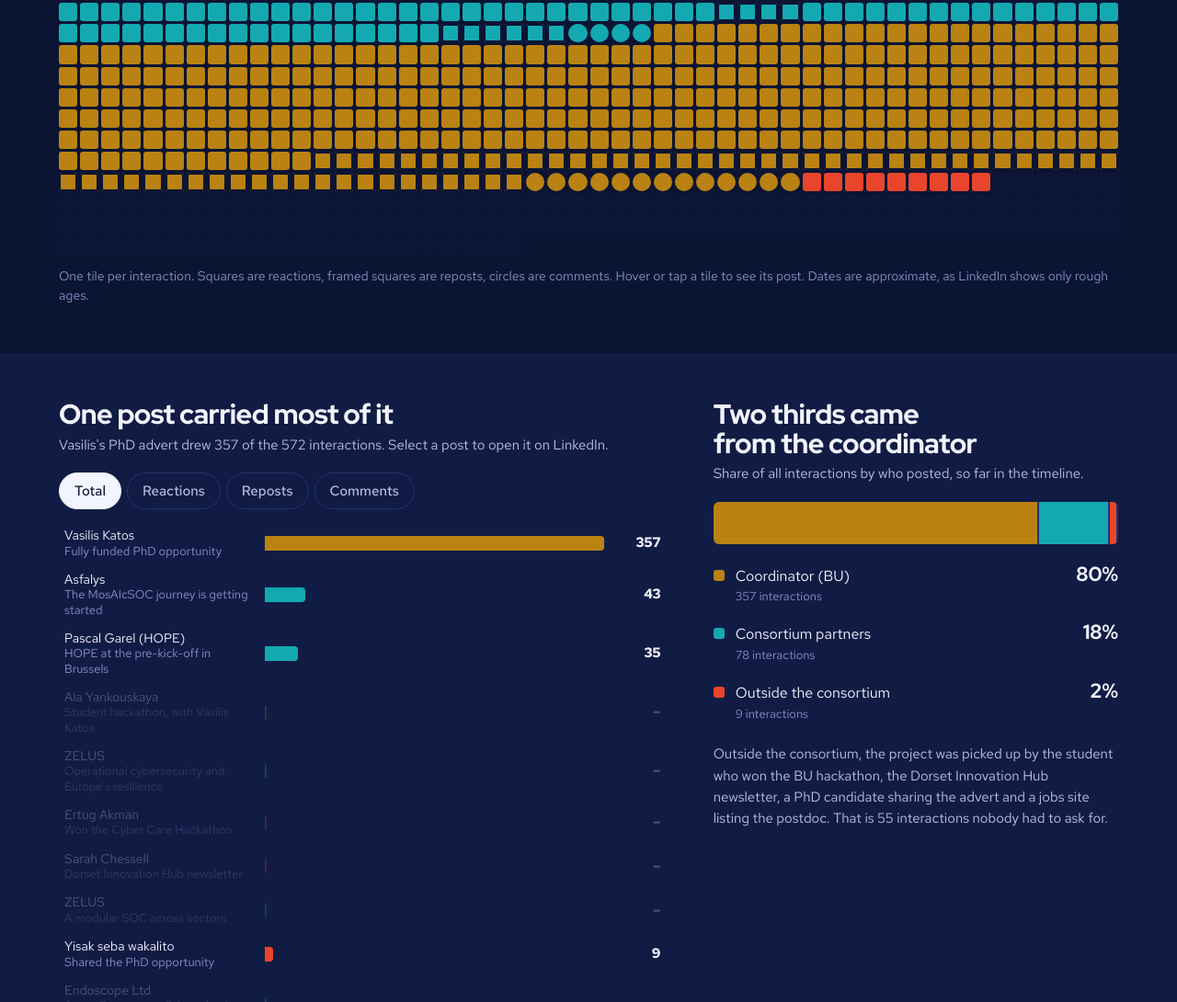
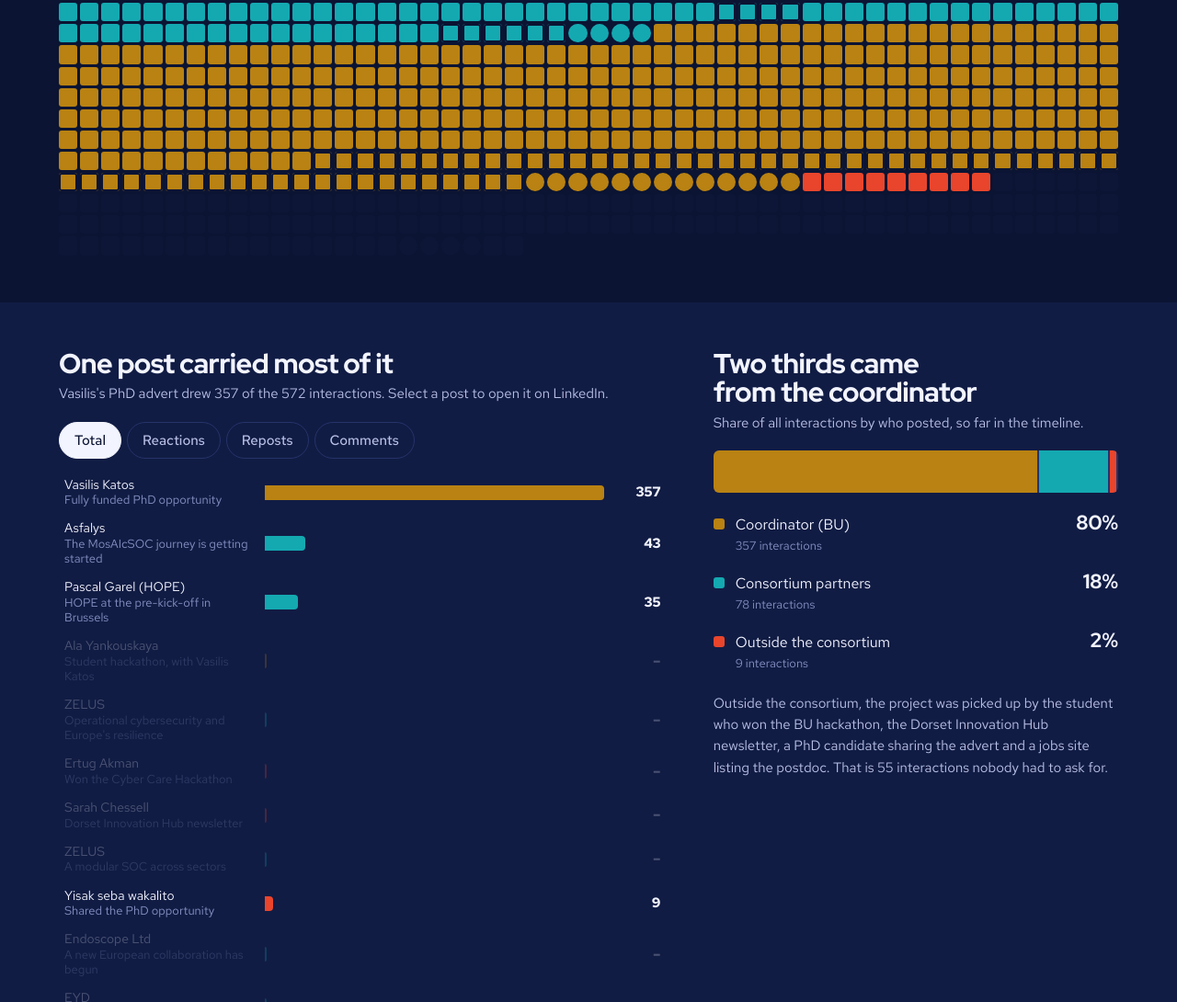
Before and after one commit to AlaYankouskaya/mosaicsoc-linkedin-impact, a plain HTML site: page index.html in a window 1280 px wide. Shown: the part 736-1826 px from the top of the page at 92% size. Drawn offline with Linux system fonts and the light colour scheme.

Commit message:
Remove note about interaction tiles
Removed note about interaction tiles from the HTML.

```diff
--- a/index.html
+++ b/index.html
@@ -142,7 +142,6 @@ footer{color:var(--mute);font-size:14px}
   </div>
   <p id="fcap" aria-live="polite">All 572 interactions</p>
   <div id="mosaic" aria-label="Mosaic of 572 interactions, one tile each, grouped by post"></div>
-  <p class="note">One tile per interaction. Squares are reactions, framed squares are reposts, circles are comments. Hover or tap a tile to see its post. Dates are approximate, as LinkedIn shows only rough ages.</p>
 </div></header>
 
 <section class="band" style="background:var(--panel)"><div class="wrap grid2">
```
